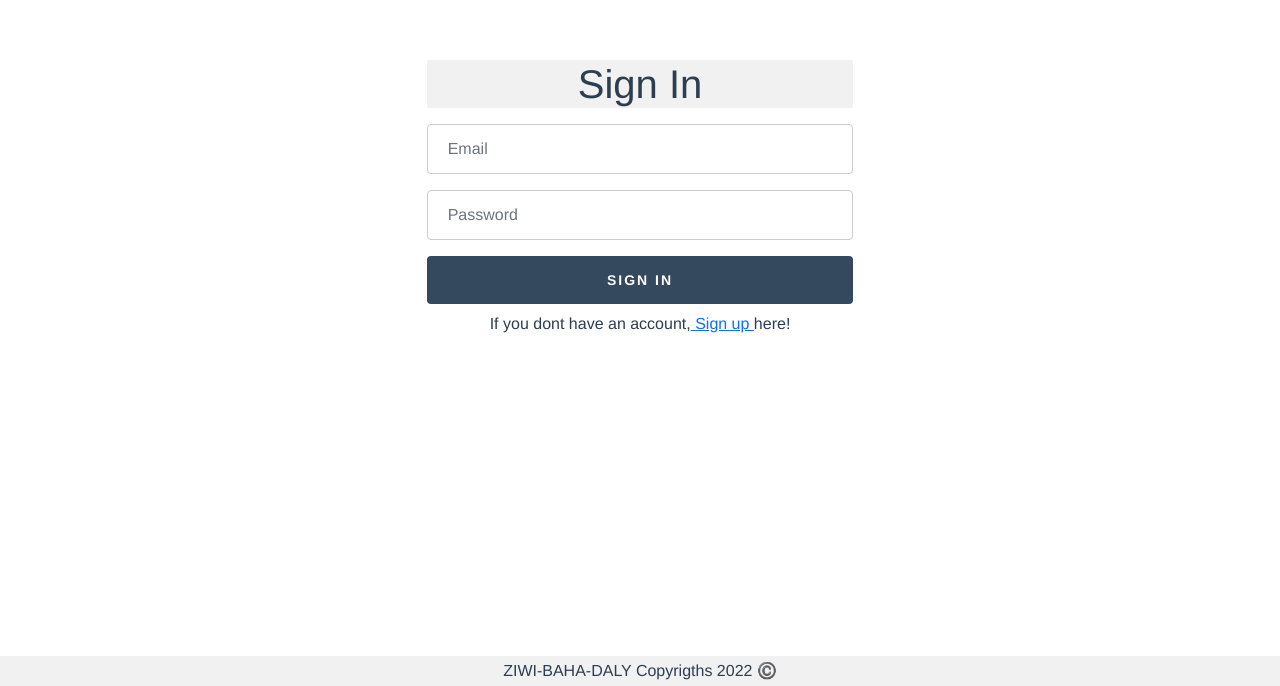
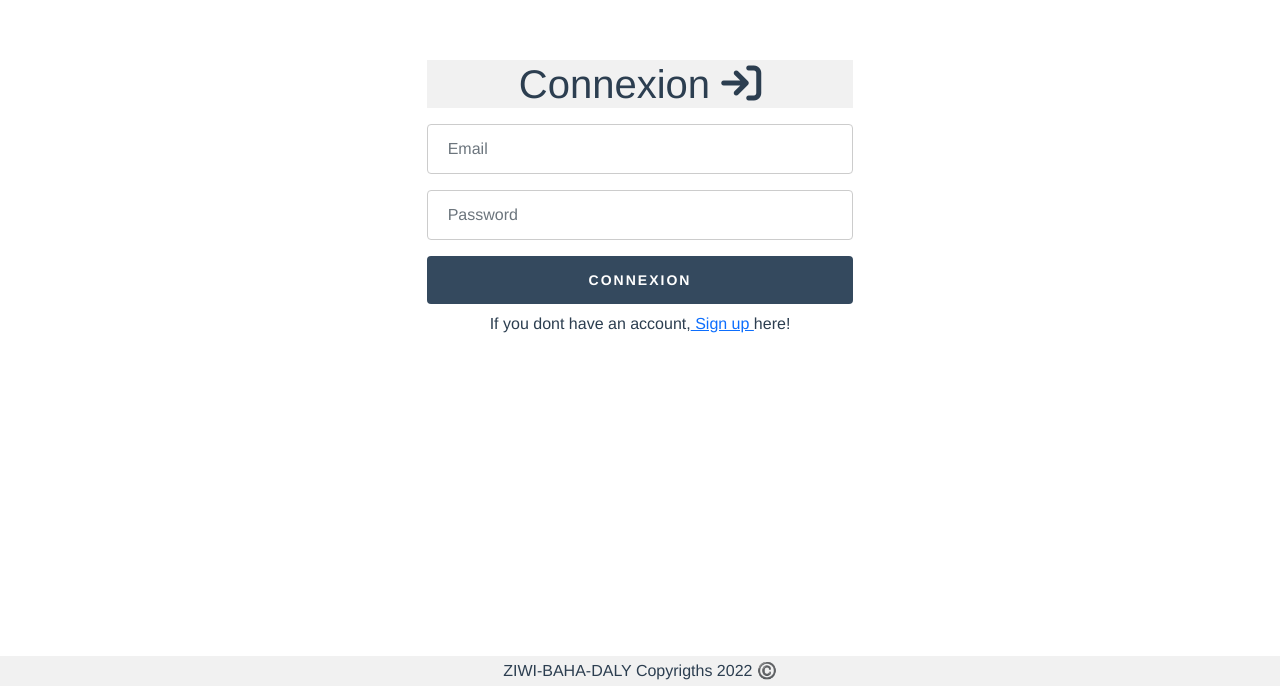
Before and after one commit to Trust-us/Trust-us, a Vue app in the folder client/: page / in a window 1280 px wide. Shown: the part 114-800 px from the top of the page. Built offline with nearby package versions, Linux system fonts and the light colour scheme.

Commit message:
fixing style

```diff
--- a/client/src/components/exp_navbar.vue
+++ b/client/src/components/exp_navbar.vue
@@ -7,7 +7,7 @@
       <router-link to="/Experience">Profile <i class="fa fa-home fa-1x"></i></router-link>
       <router-link to="/share">Share <i class="fa-solid fa-share"></i></router-link>
       <router-link to="/about">About <i class="fa-solid fa-address-card"></i></router-link>
-      <router-link v-on:click="Logout" to="/">Logout <i class="fa fa-sign-out" aria-hidden="true"></i>
+      <router-link v-on:click="Logout" to="/" style="margin-left:710px">Logout <i class="fa fa-sign-out" aria-hidden="true"></i>
 </router-link>
     </nav>
     <router-view />
--- a/client/src/views/HomeView.vue
+++ b/client/src/views/HomeView.vue
@@ -151,8 +151,8 @@ export default {
 
 .mg {
   border-radius: 08px;
-  height: 500px;
-  width: 500px;
+  height: 350px;
+  width: 450px;
   margin: 15px;
 }
 .boxin .mg {
--- a/client/src/views/SignUp.vue
+++ b/client/src/views/SignUp.vue
@@ -2,7 +2,7 @@
 
           <div class="signup">
             <div class="col-lg-4 col-md-6 col-sm-8 mx-auto">
-               <h1>Sign Up <i class="fa-solid fa-user"></i></h1>
+               <h1>Inscription <i class="fa-solid fa-user"></i></h1>
                <form class="form-group"  @submit.prevent="doRegister">
 
                   <input type="text" class="form-control" placeholder="username" v-model="User.username" required>
--- a/client/src/views/SigninView.vue
+++ b/client/src/views/SigninView.vue
@@ -1,11 +1,11 @@
 <template >
     <div class="signin">
           <div class="col-lg-4 col-md-6 col-sm-8 mx-auto">
-                  <h1>Sign In</h1>
+                  <h1>Connexion <i class="fa fa-sign-in" aria-hidden="true"></i></h1>
                   <form class="form-group"   @submit.prevent="handleSubmit">
                      <input v-model="login.email" type="email" class="form-control" placeholder="Email" required>
                      <input   v-model="login.password" type="password" class="form-control" placeholder="Password" required>
-                     <input type="submit" class="btn btn-primary"  value="sign in" >
+                     <input type="submit" class="btn btn-primary"  value="Connexion" >
                      <p>If you dont have an account,<a href="/SignUp"> Sign up </a> here!
                      </p>
                   </form>
@@ -50,4 +50,5 @@ import axios from 'axios'
         height: 80vh;
 
       }
+
 </style>
```
